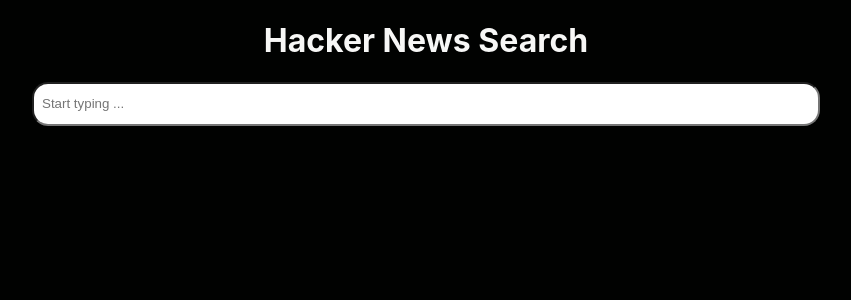
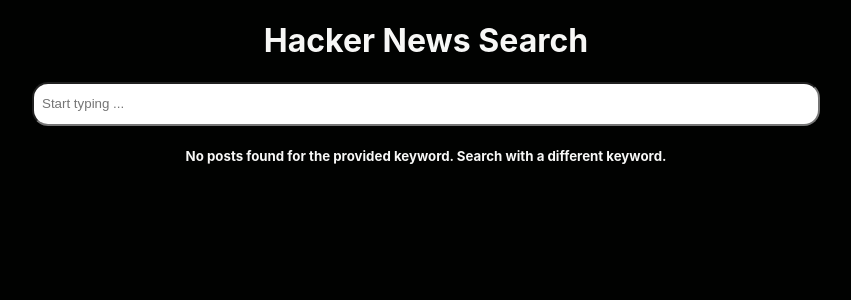
Before and after one commit to koushik142/hacker-news-search, a React (Create React App) app: page / in a window 1280 px wide. Shown: the top 300 px of the page, without its empty margins (214-1065 px from the left). Built offline with nearby package versions, Linux system fonts and the light colour scheme; the HTML template or start-up script is replaced by a standard one.

Commit message:
Added jsx to handle empty data fetched through GET request

```diff
--- a/src/components/home.js
+++ b/src/components/home.js
@@ -74,9 +74,16 @@
         </Box>
       ) : (
         <div id="posts">
-          {posts.map((post) => (
-            <CardPost title={post.title} key={post.objectID} url={post.url} />
-          ))}
+          {posts.length === 0 ? (
+            <h5>
+              No posts found for the provided keyword. Search with a different
+              keyword.
+            </h5>
+          ) : (
+            posts.map((post) => (
+              <CardPost title={post.title} key={post.objectID} url={post.url} />
+            ))
+          )}
         </div>
       )}
     </>
```
